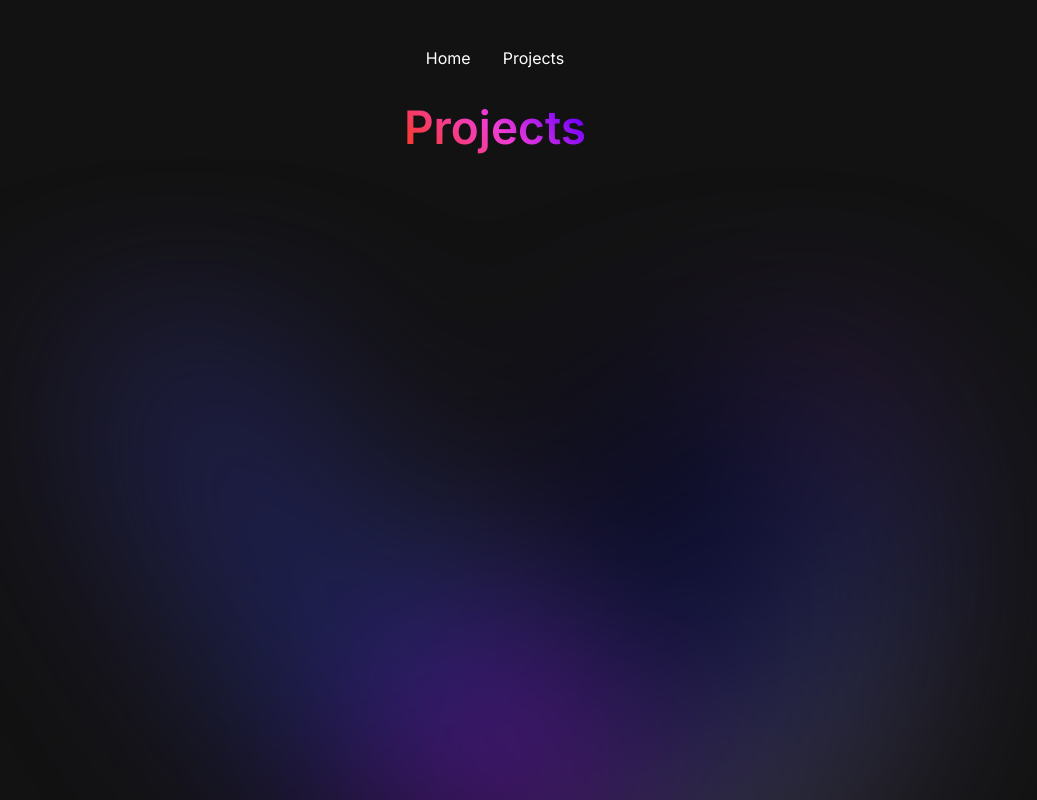
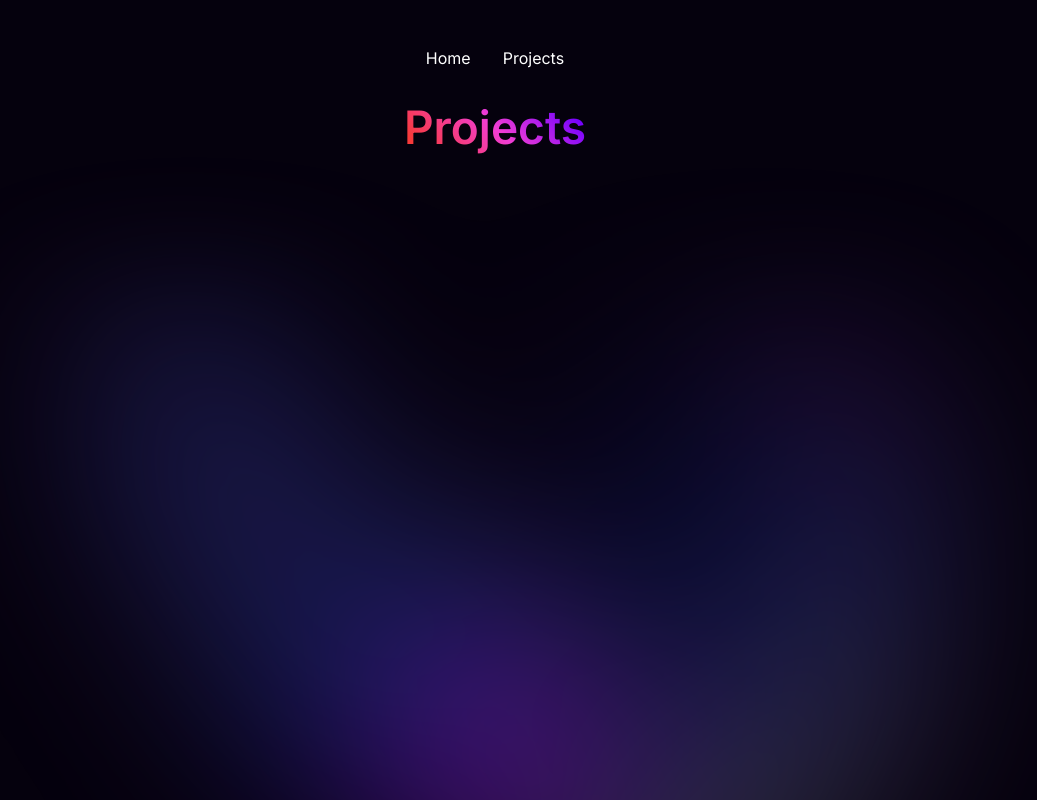
Before and after one commit to nicholaseruplarsen/nicholaseruplarsen.github.io, a Next.js app: page /projects in a window 1280 px wide. Shown: the top 800 px of the page, without its empty margins (145-1182 px from the left). Built offline with nearby package versions, Linux system fonts and the light colour scheme.

Commit message:
Added system light mode compability

```diff
--- a/app/globals.css
+++ b/app/globals.css
@@ -53,6 +53,13 @@ a {
 
 @media (prefers-color-scheme: light) {
   html {
-    color-scheme: dark;
+    --background-start-rgb: 5, 1, 13;
+    --background-end-rgb: 5, 1, 13;
+
+    --timeline-color: white;
+    --border-color: #04010c;
+
+    --border-radius: 12px;
+
   }
 }
--- a/app/page.module.css
+++ b/app/page.module.css
@@ -6,6 +6,7 @@
   margin: 2rem auto 6rem;  /* Combined padding-top with other paddings */
   min-height: 100vh;
   font-size: 15px;
+  color: #ffffff;
 }
 
 .main h6 {
--- a/app/projects/page.module.css
+++ b/app/projects/page.module.css
@@ -6,6 +6,7 @@
   margin: 2rem auto 6rem;  /* Combined padding-top with other paddings */
   min-height: 100vh;
   font-size: 15px;
+  color: #ffffff;
 }
 
 .main h6 {
```
